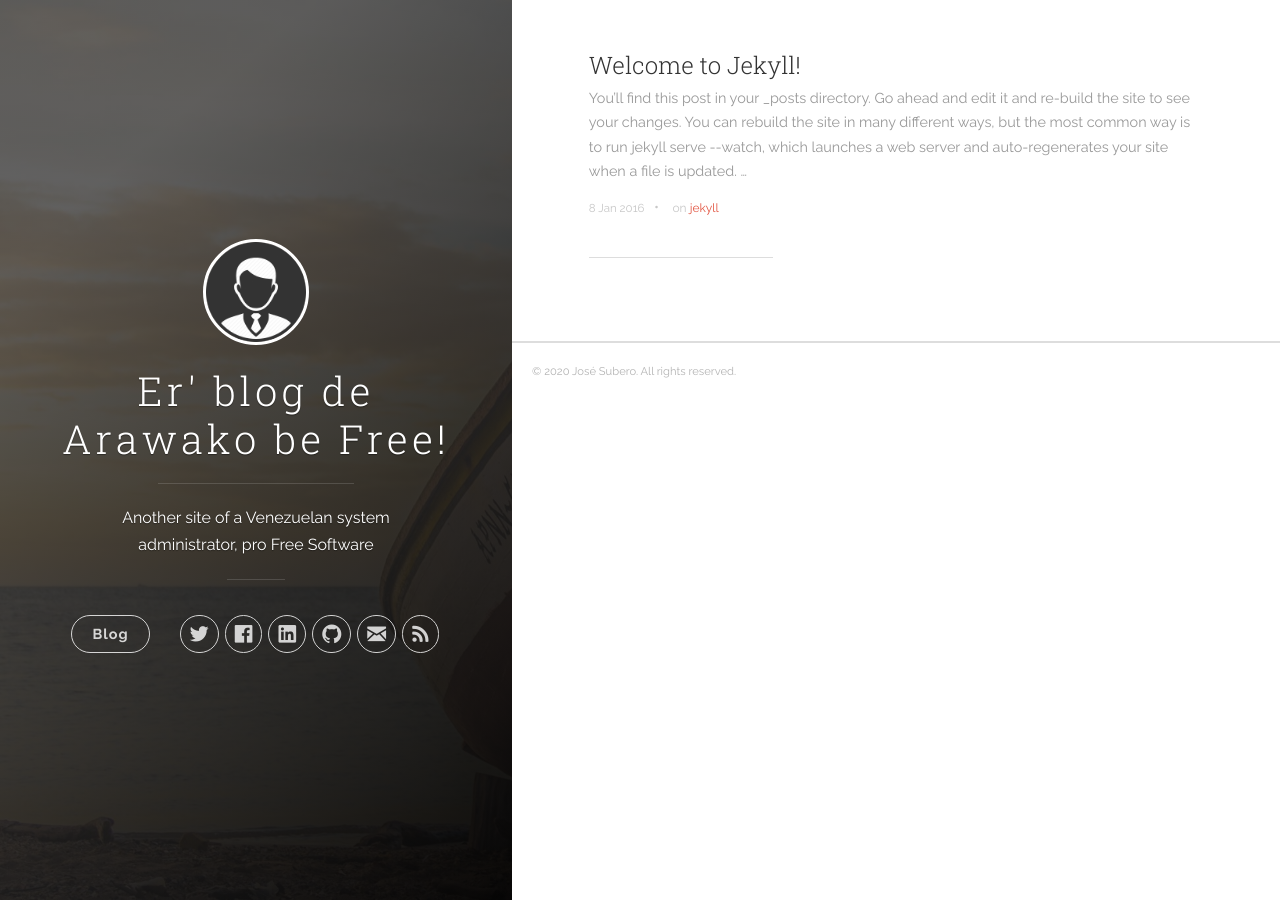
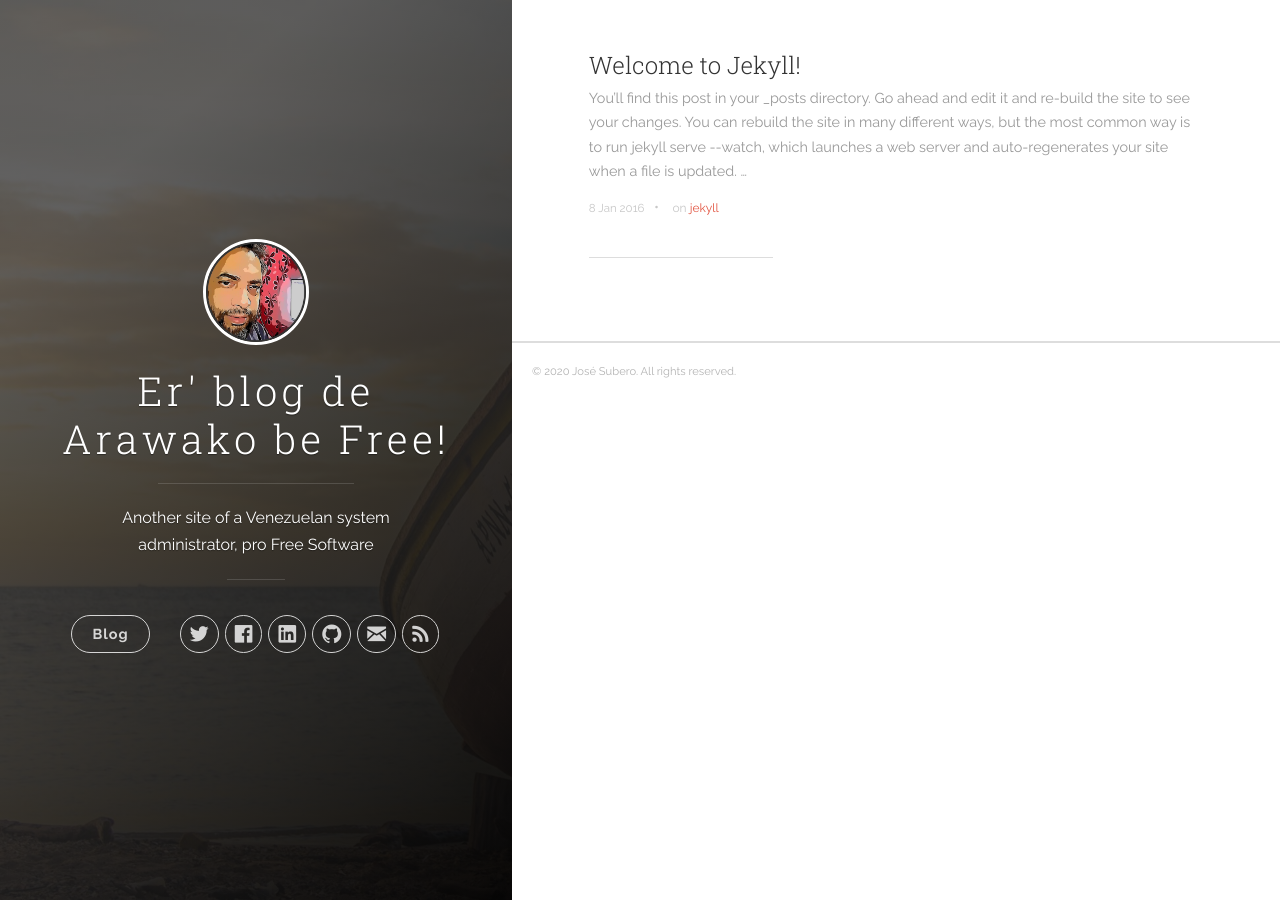
Before and after one commit to arawako/arawako.github.io, a Jekyll site: the page built from index.html, in a window 1280 px wide. Built offline with Jekyll 4.4.1, drawn with Linux system fonts in a browser that asks for light colours; the list of posts is cut into pages by our own code.

Commit message:
Creating image profile

```diff
--- a/_includes/header.html
+++ b/_includes/header.html
@@ -9,7 +9,7 @@
     <div class="panel-main__inner panel-inverted">
     <div class="panel-main__content">
         <a href="{{ site.baseurl }}/" title="link to home of {{ site.title }}">
-          <img src="{{ site.baseurl }}/images/profile.jpg" class="user-image" alt="My Profile Photo">
+          <img src="{{ site.baseurl }}/images/profile.png" class="user-image" alt="My Profile Photo">
           <h1 class="panel-cover__title panel-title">{{ site.title }}</h1>
         </a>
         <hr class="panel-cover__divider">
```
Also changed, not shown: images/profile.png (added).
